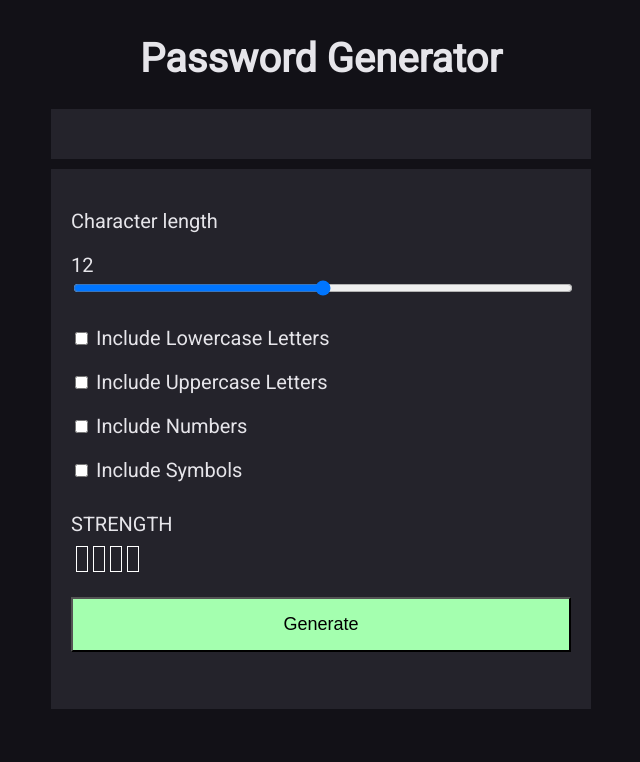
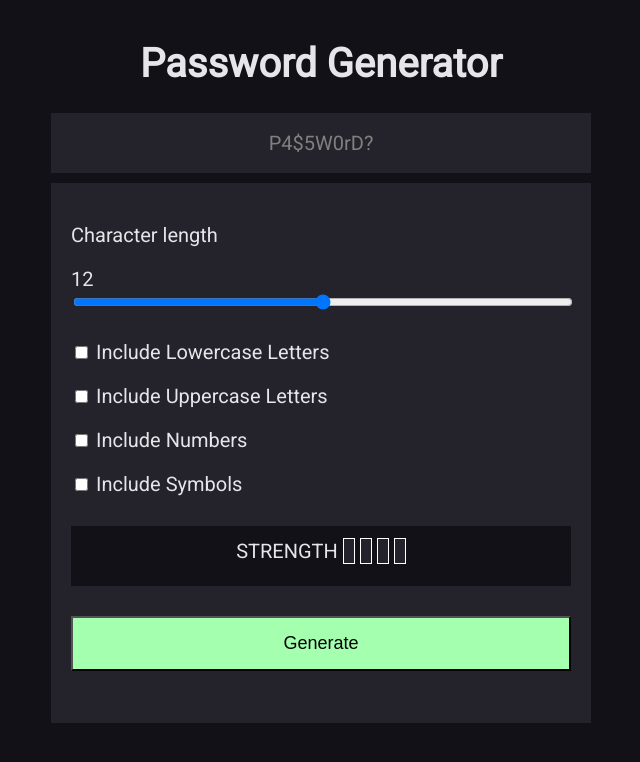
Before and after one commit to cfcmeireles/Password-generator, a Vue app: page / in a window 1280 px wide. Shown: the top 762 px of the page, without its empty margins (319-959 px from the left). Built offline with nearby package versions, Linux system fonts and the light colour scheme.

Commit message:
Optimized passwordStrength method and updated styles

```diff
--- a/src/App.vue
+++ b/src/App.vue
@@ -35,5 +35,13 @@ h1 {
 #password-app {
   display: flex;
   justify-content: center;
+  align-items: center;
+  height: 90vh;
+}
+
+@media only screen and (max-width: 500px) {
+  body {
+    font-size: 15px;
+  }
 }
 </style>
--- a/src/components/PasswordGenerator.vue
+++ b/src/components/PasswordGenerator.vue
@@ -1,6 +1,8 @@
 <template>
   <div id="password-generator">
-    <div class="generated-password">{{ password.newPassword.join("") }}</div>
+    <div class="generated-password" data-placeholder="P4$5W0rD?">
+      {{ password.newPassword.join("") }}
+    </div>
     <div class="main-div">
       <p>Character length</p>
       <output>{{ password.length }}</output>
@@ -26,10 +28,10 @@
         />
         {{ requirement.text }}
       </div>
+      <div class="strength-display">
         <div class="password-strength">
           {{ password.strength }}
         </div>
-
         <div
           class="bars"
           v-for="(bar, index) in 4"
@@ -37,7 +39,7 @@
           :style="passwordStrength(index)"
           style="height: 24px; width: 2%"
         ></div>
-
+      </div>
       <button class="generate-btn" @click="generatePassword">Generate</button>
       <p v-if="showAlert">Please check at least 1 requirement</p>
     </div>
@@ -175,13 +177,15 @@ export default {
         });
       }
       console.log(this.password.result);
-      let missingCharacters;
+      let missingRequiredCharacters;
       for (var j = 0; j < this.checkedRequirements.length; j++) {
-        missingCharacters = this.checkedRequirements[j].characters.every(
+        missingRequiredCharacters = this.checkedRequirements[
+          j
+        ].characters.every(
           (element) => !this.password.result.includes(element)
         );
       }
-      if (missingCharacters) {
+      if (missingRequiredCharacters) {
         {
           this.password.result = [];
           this.generatePassword();
@@ -196,17 +200,13 @@ export default {
           backgroundColor: "#F3CD6C",
         };
       }
-      if (this.checkedRequirements.length === 1) {
-        this.password.strength = "WEAK";
-      } else if (
-        this.checkedRequirements.length <= 3 &&
-        this.checkedRequirements.length > 1
-      ) {
-        this.password.strength = "MEDIUM";
-      } else if (this.checkedRequirements.length > 3) {
-        this.password.strength = "STRONG";
+      let strengthText = ["WEAK", "MEDIUM", "MEDIUM", "STRONG"];
+      if (!this.checkedRequirements.length) {
+        this.password.strength = "STRENGTH";
       } else {
-        this.password.strength = "STRENGTH";
+        for (let i = 0; i < this.checkedRequirements.length; i++) {
+          this.password.strength = strengthText[i];
+        }
       }
     },
   },
@@ -214,29 +214,23 @@ export default {
 </script>
 
 <style>
-#password-generator {
-  /* display: grid;
-  grid-template-columns: repeat(3, 1fr);
-  grid-template-rows: 70px 500px; */
-  width: 100%;
+.generated-password {
+  background: #24232b;
+  height: 60px;
+  margin-bottom: 10px;
+  display: flex;
+  justify-content: center;
+  align-items: center;
+  width: 540px;
 }
 
-.generated-password {
-  background: #24232b;
-  height: 50px;
-  /* grid-column-start: 2;
-  grid-row-start: 1; */
-  margin-bottom: 10px;
-  display: flex;
-  align-content: center;
-  justify-content: center;
-  align-items: center;
+div:empty:before {
+  content: attr(data-placeholder);
+  color: gray;
 }
 
 .main-div {
   background: #24232b;
-  /* grid-column-start: 2;
-  grid-row-start: 2; */
   height: 500px;
   width: 500px;
   padding: 20px;
@@ -246,18 +240,6 @@ export default {
   margin-bottom: 30px;
   width: 100%;
 }
-/*
-.password-range {
-  background: red;
-} */
-
-/* .password-range::-moz-range-thumb {
-
-  width: 25px;
-  height: 25px;
-  background: #04aa6d;
-  cursor: pointer;
-} */
 
 .checkbox-items {
   display: block;
@@ -275,15 +257,24 @@ export default {
   font-size: 18px;
 }
 
+.strength-display {
+  background: #121117;
+  height: 60px;
+  display: flex;
+  justify-content: center;
+  margin-bottom: 30px;
+}
+
 .password-strength {
   margin-bottom: 10px;
+  display: flex;
+  align-items: center;
 }
 
 .bars {
   background: #24232b;
   border: 1px solid white;
-  margin-bottom: 20px;
-  display: inline-block;
+  margin-top: 12px;
 }
 
 .bars:nth-child(n + 2) {
@@ -293,4 +284,24 @@ export default {
 .strength-bars {
   display: flex;
 }
+
+@media only screen and (max-width: 500px) {
+  .generated-password {
+    width: 340px;
+  }
+
+  .main-div {
+    width: 300px;
+  }
+}
+
+@media only screen and (min-width: 501px) and (max-width: 600px) {
+  .generated-password {
+    width: 440px;
+  }
+
+  .main-div {
+    width: 400px;
+  }
+}
 </style>
```
Lines whose indentation alone changed are shown as unchanged.
